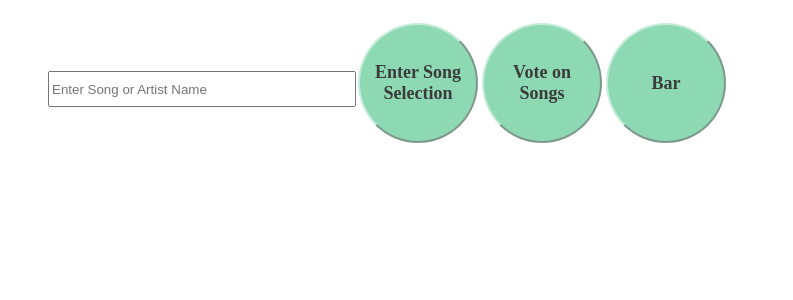
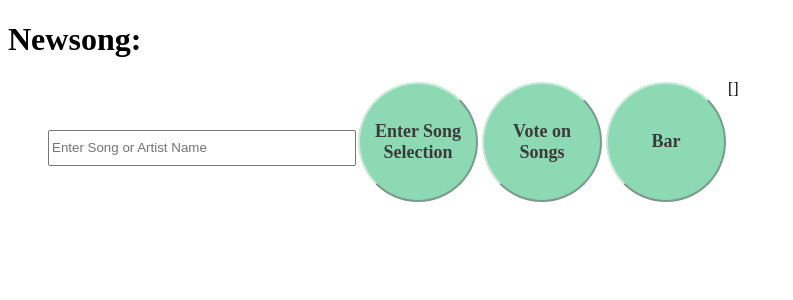
Before and after one commit to Altyptico/Vue-Js-Song-Library, a Vue app in the folder songlibrary/: page / in a window 1280 px wide. Shown: the top 300 px of the page, without its empty margins (0-793 px from the left). Built offline with nearby package versions, Linux system fonts and the light colour scheme; a web font is replaced by a local one.

Commit message:
added functionality to "Enter Song Selection" button
Songs entered get added to an array

```diff
--- a/songlibrary/src/App.vue
+++ b/songlibrary/src/App.vue
@@ -1,6 +1,6 @@
 <template>
   <div id="app">
-    <app-requests :newSong="song" @songAdded="song = $event"></app-requests>
+    <app-requests :newSong="song" @songAdded="song = $event" ></app-requests>
 
   </div>
 </template>
--- a/songlibrary/src/components/requests.vue
+++ b/songlibrary/src/components/requests.vue
@@ -1,14 +1,14 @@
 /* eslint-disable vue/no-parsing-error */
 <template>
   <div>
-    <h1>{{newSong}}</h1>
+    <h1>Newsong:  {{newSong}}</h1>
       <ul id="requests">
-        <li><input :value="song" @input="addSong" type="text" placeholder="Enter Song or Artist Name" ></li>
-        <li><button >Enter Song Selection</button></li>
+        <li><input :value="song" @input="addSong" @keyup.enter="addNewSong" type="text" placeholder="Enter Song or Artist Name" ></li>
+        <li><button @click="addNewSong">Enter Song Selection</button></li>
         <li><button>Vote on Songs</button></li>
         <li><button>Bar</button></li>
+        <p>{{songLibrary}}</p>
       </ul>
-        <p>{{song}}</p>
   </div>
 </template>
 
@@ -34,7 +34,10 @@ export default {
         addSong(event){
            this.song = event.target.value;
            this.$emit('songAdded', this.song); //error message: avoid mutating a prop directly since the value will be overwritten whenever the parent component re-renders. Use a data or computed property based on the prop's value https://www.youtube.com/watch?v=PPmg7ntQjzc//
-           console.log(this.newSong);
+        },
+        addNewSong: function(){
+          this.songLibrary.push(this.newSong);
+          console.log(this.songLibrary);
         }
     }
 
```
